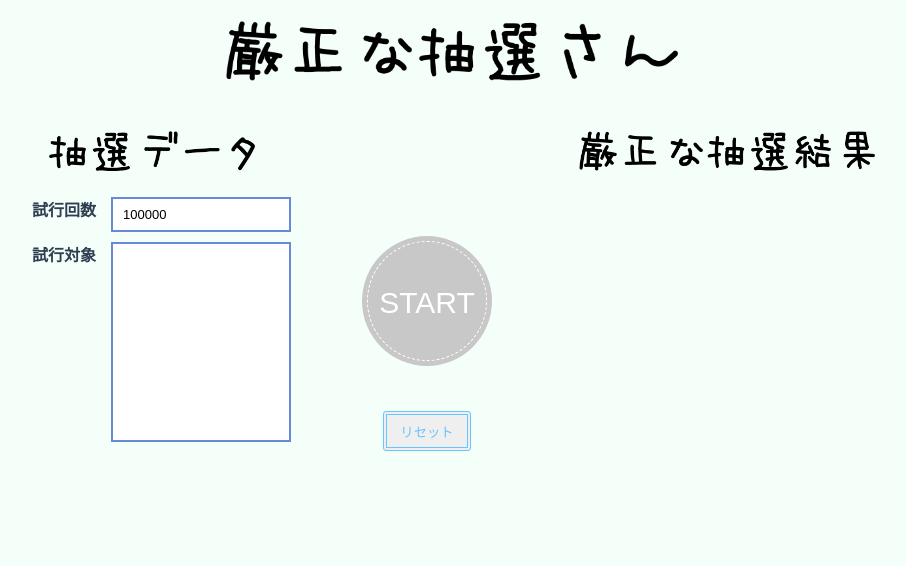
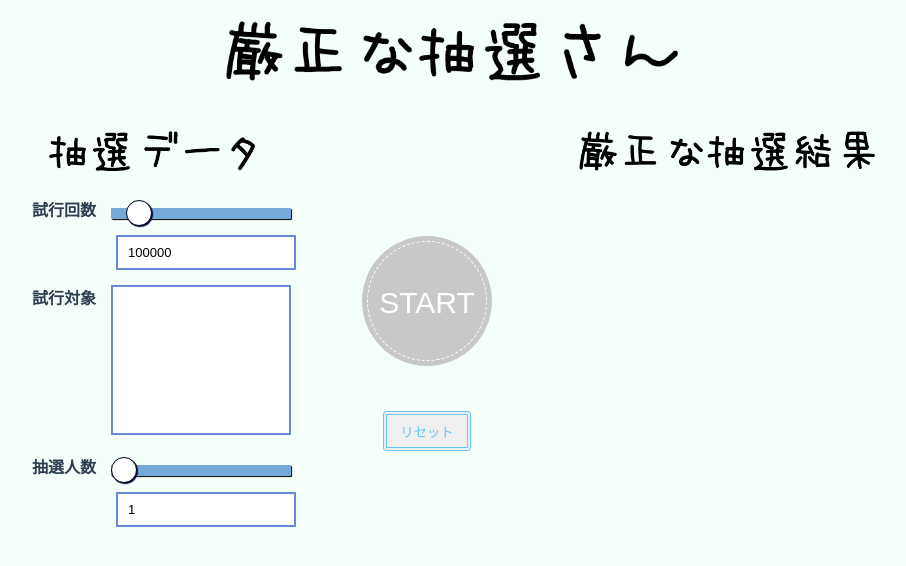
Before and after one commit to masakurapa/genseisan, a Vue app: page / in a window 1280 px wide. Shown: the top 566 px of the page, without its empty margins (188-1094 px from the left). Built offline with nearby package versions, Linux system fonts and the light colour scheme.

Commit message:
抽選人数を追加

```diff
--- a/src/components/TrialForm.vue
+++ b/src/components/TrialForm.vue
@@ -2,30 +2,43 @@
   <div class="trial-form">
     <div class="input-group">
       <label>試行回数</label>
+      <input type="range" @input="CHANGE_TRIAL($event.target.value)" :value="trial.value" min="0" max="1000000" step="10000">
       <input type="text" @keyup="CHANGE_TRIAL($event.target.value)" :value="trial.value">
       <p class="error">{{ trial.error }}</p>
     </div>
+
+    <div class="input-group">
+    </div>
+
     <div class="input-group">
       <label>試行対象</label>
-      <textarea @keyup="CHANGE_MEMBERS($event.target.value)" :value="members.value" rows="10" cols="50"></textarea>
+      <textarea @keyup="CHANGE_MEMBERS($event.target.value)" :value="members.value"></textarea>
       <p class="error">{{ members.error }}</p>
     </div>
+
+    <div class="input-group">
+      <label>抽選人数</label>
+      <input type="range" @input="CHANGE_NUMBER($event.target.value)" :value="number.value" min="1" :max="number.max" step="1" list="number-list">
+      <input type="text" @keyup="CHANGE_NUMBER($event.target.value)" :value="number.value">
+      <p class="error">{{ number.error }}</p>
+    </div>
+
   </div>
 </template>
 
 <script>
 import { mapActions, mapGetters } from 'vuex'
 import {
-  CHANGE_TRIAL, CHANGE_MEMBERS
+  CHANGE_TRIAL, CHANGE_MEMBERS, CHANGE_NUMBER
 } from '../vuex/mutation-types'
 
 export default {
   computed: {
-    ...mapGetters(['trial', 'members'])
+    ...mapGetters(['trial', 'members', 'number'])
   },
   methods: {
     ...mapActions([
-      CHANGE_TRIAL, CHANGE_MEMBERS
+      CHANGE_TRIAL, CHANGE_MEMBERS, CHANGE_NUMBER
     ])
   }
 }
@@ -39,12 +52,12 @@ export default {
 
 .error {
   color: #dc143c;
-  margin: 0px 0px 0px 85px;
+  margin: 0px 0px 0px 84px;
 }
 
 .input-group {
   text-align: left;
-  margin: 0px 0px 10px 80px;
+  margin: 0px 0px 15px 80px;
 }
 
 .input-group label {
@@ -52,7 +65,13 @@ export default {
   vertical-align: top;
 }
 
-input {
+.input-range-value {
+  vertical-align: top;
+  color: #FF6347;
+  font-size: 25px;
+}
+
+input[type=text] {
   border: 2px solid #668ad8;
   box-sizing: border-box;
   -moz-box-sizing: border-box;
@@ -62,6 +81,7 @@ input {
   padding: 10px;
   height: 35px;
   width: 180px;
+  margin: 0px 0px 0px 84px;
 }
 
 textarea {
@@ -72,8 +92,100 @@ textarea {
   color: #000000;
   font-size: 13px;
   padding: 10px;
-  height: 200px;
+  height: 150px;
   width: 180px;
   resize: none;
 }
+
+input[type=range] {
+  height: 34px;
+  -webkit-appearance: none;
+  margin: 0px 10px 0px 0px;
+  width: 180px;
+  background-color: #F5FFFA;
+}
+
+input[type=range]:focus {
+  outline: none;
+}
+input[type=range]::-webkit-slider-runnable-track {
+  width: 100%;
+  height: 11px;
+  cursor: pointer;
+  animate: 0.2s;
+  box-shadow: 1px 1px 1px #000000;
+  background: #74A9D8;
+  border-radius: 1px;
+  border: 0px solid #010101;
+}
+input[type=range]::-webkit-slider-thumb {
+  box-shadow: 1px 1px 1px #000031;
+  border: 1px solid #00001E;
+  height: 26px;
+  width: 26px;
+  border-radius: 15px;
+  background: #FFFFFF;
+  cursor: pointer;
+  -webkit-appearance: none;
+  margin-top: -8px;
+}
+input[type=range]:focus::-webkit-slider-runnable-track {
+  background: #74A9D8;
+}
+input[type=range]::-moz-range-track {
+  width: 100%;
+  height: 11px;
+  cursor: pointer;
+  animate: 0.2s;
+  box-shadow: 1px 1px 1px #000000;
+  background: #74A9D8;
+  border-radius: 1px;
+  border: 0px solid #010101;
+}
+input[type=range]::-moz-range-thumb {
+  box-shadow: 1px 1px 1px #000031;
+  border: 1px solid #00001E;
+  height: 26px;
+  width: 26px;
+  border-radius: 15px;
+  background: #FFFFFF;
+  cursor: pointer;
+}
+input[type=range]::-ms-track {
+  width: 100%;
+  height: 11px;
+  cursor: pointer;
+  animate: 0.2s;
+  background: transparent;
+  border-color: transparent;
+  color: transparent;
+}
+input[type=range]::-ms-fill-lower {
+  background: #74A9D8;
+  border: 0px solid #010101;
+  border-radius: 2px;
+  box-shadow: 1px 1px 1px #000000;
+}
+input[type=range]::-ms-fill-upper {
+  background: #74A9D8;
+  border: 0px solid #010101;
+  border-radius: 2px;
+  box-shadow: 1px 1px 1px #000000;
+}
+input[type=range]::-ms-thumb {
+  margin-top: 1px;
+  box-shadow: 1px 1px 1px #000031;
+  border: 1px solid #00001E;
+  height: 26px;
+  width: 26px;
+  border-radius: 15px;
+  background: #FFFFFF;
+  cursor: pointer;
+}
+input[type=range]:focus::-ms-fill-lower {
+  background: #74A9D8;
+}
+input[type=range]:focus::-ms-fill-upper {
+  background: #74A9D8;
+}
 </style>
--- a/src/vuex/mutation-types.js
+++ b/src/vuex/mutation-types.js
@@ -1,4 +1,5 @@
 export const CHANGE_TRIAL = 'CHANGE_TRIAL'
 export const CHANGE_MEMBERS = 'CHANGE_MEMBERS'
+export const CHANGE_NUMBER = 'CHANGE_NUMBER'
 export const START_TRIAL = 'START_TRIAL'
 export const FORM_RESET = 'FORM_RESET'
--- a/src/vuex/store.js
+++ b/src/vuex/store.js
@@ -1,7 +1,7 @@
 import Vue from 'vue'
 import Vuex from 'vuex'
 import {
-  CHANGE_TRIAL, CHANGE_MEMBERS, START_TRIAL, FORM_RESET
+  CHANGE_TRIAL, CHANGE_MEMBERS, CHANGE_NUMBER, START_TRIAL, FORM_RESET
 } from './mutation-types'
 import trialInfo from './trialInfo'
 
@@ -14,6 +14,11 @@ const state = {
   },
   members: {
     value: '',
+    error: ''
+  },
+  number: {
+    value: 1,
+    max: 1,
     error: ''
   },
   isRunTrial: false,
@@ -29,6 +34,9 @@ const actions = {
   [CHANGE_MEMBERS] ({ commit }, members) {
     commit(CHANGE_MEMBERS, members)
   },
+  [CHANGE_NUMBER] ({ commit }, number) {
+    commit(CHANGE_NUMBER, number)
+  },
   [START_TRIAL] ({ commit, state }) {
     commit(START_TRIAL)
   },
@@ -40,6 +48,7 @@ const actions = {
 const getters = {
   trial: state => state.trial,
   members: state => state.members,
+  number: state => state.number,
   shuffle: state => state.shuffle,
   isStartDisabled: (state) => {
     if (state.isRunTrial) {
@@ -85,6 +94,28 @@ const mutations = {
 
     if (state.members.value === '') {
       state.members.error = '入れて'
+    } else {
+      // numberの上限を変える
+      const split = state.members.value.split('\n').filter(v => v.trim())
+      state.number.max = split.length
+
+      if (split.length >= 15) {
+        state.members.error = '15行以上はやめて'
+      }
+    }
+  },
+  [CHANGE_NUMBER] (state, number) {
+    state.number.error = ''
+    state.number.value = number
+
+    if (!/^[0-9]+$/.test(number)) {
+      state.number.error = '数字だけを入れて'
+      return false
+    }
+
+    state.number.value = parseInt(number)
+    if (state.number.value < 1 || state.number.value > state.number.max) {
+      state.number.error = `1〜${state.number.max}を入れて`
     }
   },
   [START_TRIAL] (state) {
@@ -97,7 +128,7 @@ const mutations = {
     state.interval = trialInfo.shuffle(state, splitMembers)
 
     // ランキングをつける
-    trialInfo.createRanking(state.trial.value, splitMembers, (ranking) => {
+    trialInfo.createRanking(state.trial.value, splitMembers, state.number.value, (ranking) => {
       // 結果表示
       trialInfo.timeout(state, splitMembers, ranking, 0, 1000)
     })
@@ -105,6 +136,7 @@ const mutations = {
   [FORM_RESET] (state) {
     state.trial = {value: 100000, error: ''}
     state.members = {value: '', error: ''}
+    state.number = {value: 1, max: 1, error: ''}
     state.shuffle = ''
     state.ranking = []
   }
--- a/src/vuex/trialInfo.js
+++ b/src/vuex/trialInfo.js
@@ -33,7 +33,7 @@ export default {
   /**
    * 抽選開始
    */
-  createRanking: (trial, members, callback) => {
+  createRanking: (trial, members, number, callback) => {
     // 集計用のオブジェクト
     const obj = {
       index: null,
@@ -60,6 +60,11 @@ export default {
       // スコアが試行回数に到達
       if (memList[index].score === trial) {
         ranking.push(memList[index])
+        // ここで抽選人数に達したら終わる
+        if (ranking.length === number) {
+          break
+        }
+
         memList.splice(index, 1)
         count--
       }
```
